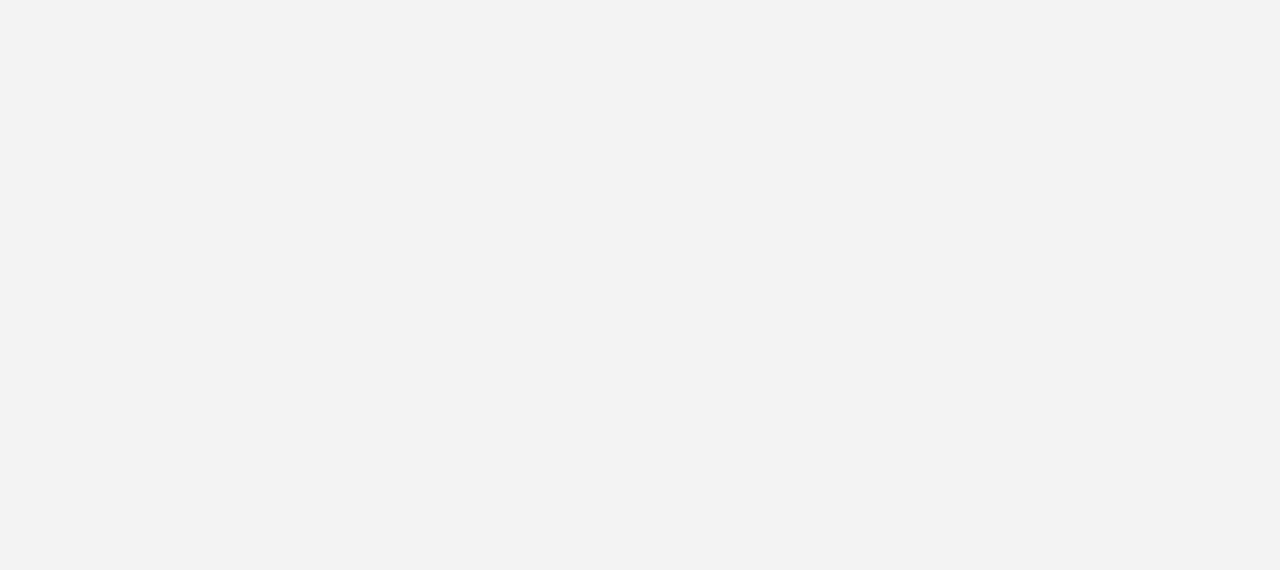
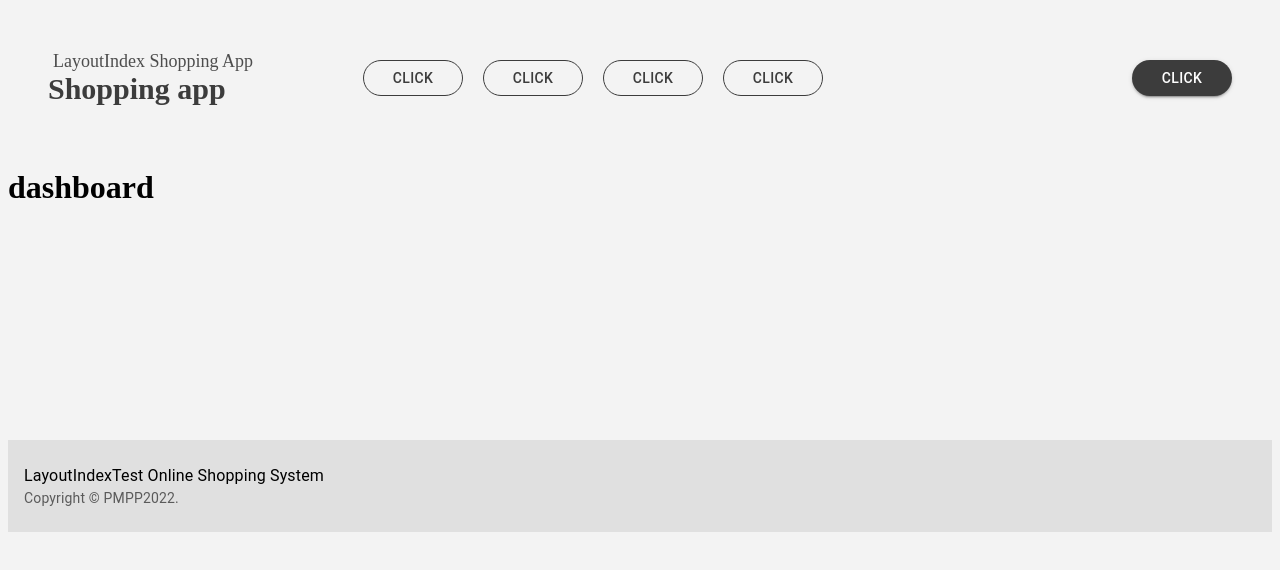
Before and after one commit to PabasaraPalihena/Shopping-app, a React (Create React App) app in the folder client/: page / in a window 1280 px wide. Shown: the top 570 px of the page. Built offline with nearby package versions, Linux system fonts and the light colour scheme.

Commit message:
change the routes

```diff
--- a/client/package.json
+++ b/client/package.json
@@ -3,12 +3,16 @@
   "version": "0.1.0",
   "private": true,
   "dependencies": {
+    "@emotion/react": "^11.10.5",
+    "@emotion/styled": "^11.10.5",
+    "@mui/icons-material": "^5.11.0",
+    "@mui/material": "^5.11.1",
     "@testing-library/jest-dom": "^5.16.5",
     "@testing-library/react": "^13.4.0",
     "@testing-library/user-event": "^13.5.0",
     "react": "^18.2.0",
     "react-dom": "^18.2.0",
-    "react-router-dom": "^6.6.1",
+    "react-router-dom": "^5.2.0",
     "react-scripts": "5.0.1",
     "web-vitals": "^2.1.4"
   },
--- a/client/src/App.js
+++ b/client/src/App.js
@@ -1,8 +1,29 @@
 import "./App.css";
-import { Route, Redirect, BrowserRouter, Router } from "react-router-dom";
-import { useState } from "react";
+import {
+  BrowserRouter as Router,
+  Route,
+  Switch,
+  Redirect,
+} from "react-router-dom";
+import Header from "./components/view/Header";
+import Footer from "./components/view/Footer";
+import Dashboard from "./components/Admin/Dashboard";
+
 function App() {
-  return <div className="App"></div>;
+  return (
+    <div>
+      <Header title={"Shopping app"} />
+      <Router>
+        <Switch>
+          <Route exact path="/">
+            <Dashboard />
+          </Route>
+          <Redirect to="/admin/404" />
+        </Switch>
+      </Router>
+      <Footer />
+    </div>
+  );
 }
 
 export default App;
--- a/client/src/components/Admin/dashboard.js
+++ b/client/src/components/Admin/dashboard.js
@@ -1,5 +1,5 @@
 import React from "react";
 
-export default function dashboard() {
-  return <div>dashboard</div>;
+export default function Dashboard() {
+  return <h1>dashboard</h1>;
 }
--- a/client/src/components/view/Footer.js
+++ b/client/src/components/view/Footer.js
@@ -1,8 +1,6 @@
 import * as React from "react";
-import CssBaseline from "@mui/material/CssBaseline";
 import Box from "@mui/material/Box";
 import Typography from "@mui/material/Typography";
-import Container from "@mui/material/Container";
 
 function Copyright() {
   return (
--- a/client/src/components/view/Header.css
+++ b/client/src/components/view/Header.css
@@ -8,13 +8,13 @@
   }
 
   .header__left p:nth-child(1) {
-    font-size: 16px;
+    font-size: 18px;
     font-weight: 200;
     margin: 0px 0px 0px 5px;
     color: rgb(77, 77, 77);
   }
   .header__left p:nth-child(2) {
-    font-size: 40px;
+    font-size: 30px;
     font-weight: 900;
     margin: 0px;
     color: rgb(60, 60, 60);
```
Also changed, not shown: 1 other file (tests, documents, lock files or other folders).
